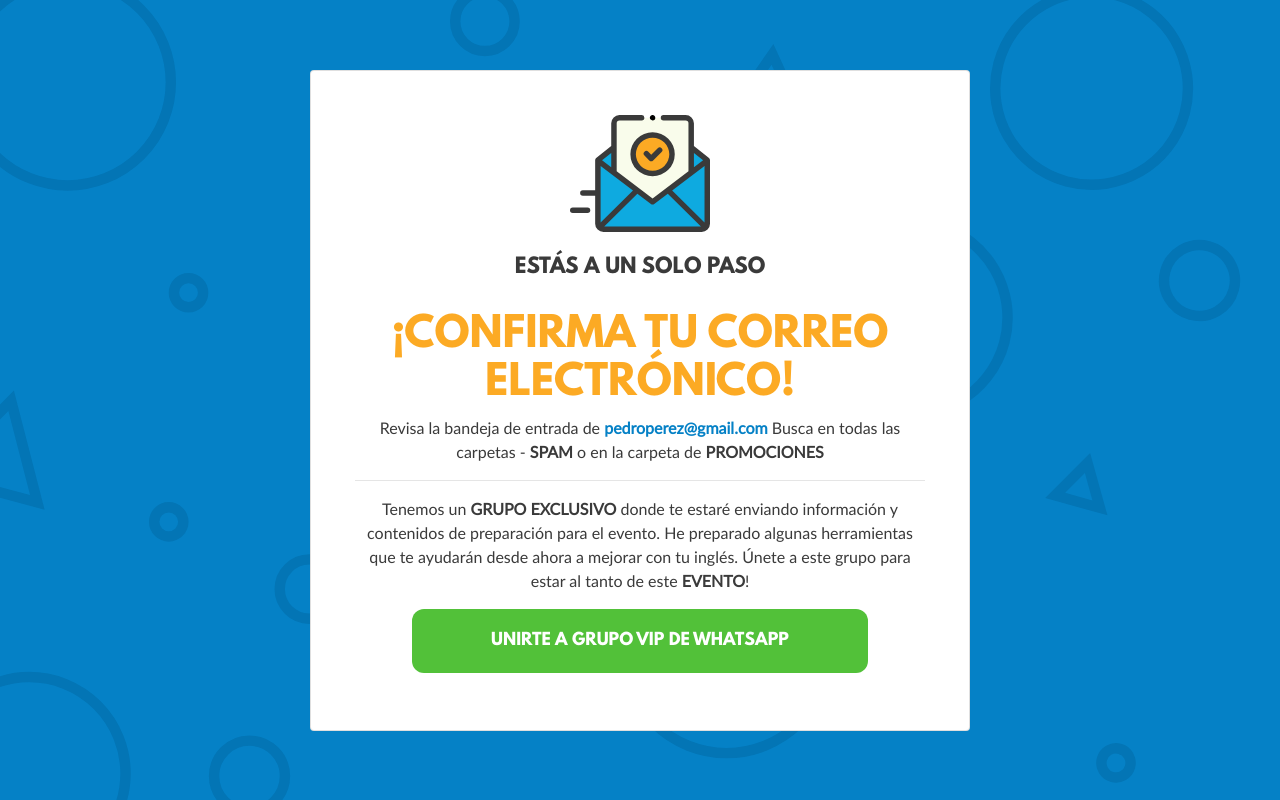
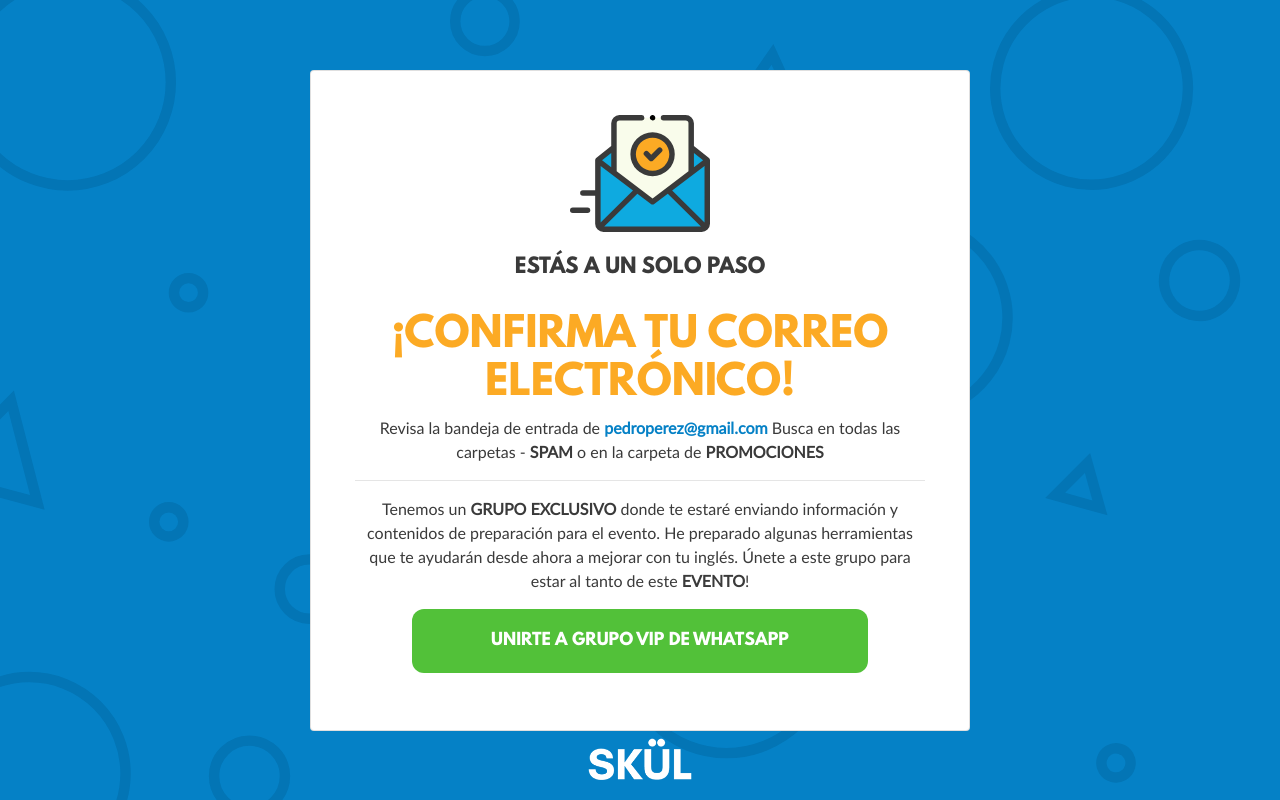
Before and after one commit to borizz1414/skull-cursos, a plain HTML site: page confirmar-correo.html in a window 1280 px wide. Drawn offline with nearby package versions, Linux system fonts and the light colour scheme.

Commit message:
Logo skull footer agregado

```diff
--- a/assets/css/style.css
+++ b/assets/css/style.css
@@ -53,6 +53,12 @@ input[type=text]{
   color:#0581C6;
 
 }
+.logo-skull{
+  bottom: 0;
+  position: absolute;
+  margin-bottom: 20px;
+
+}
 .btn-submit{
     border: 0;
     padding: 10px 0px;
--- a/confirmar-correo.html
+++ b/confirmar-correo.html
@@ -28,6 +28,10 @@
                 </div>
             </div>
           </div>
+          <div class="logo-skull">
+            <img src="./assets/img/logo-skull.png" alt="">
+          </div>
+
     </div>
     <script src="https://cdn.jsdelivr.net/npm/bootstrap@4.6.0/dist/js/bootstrap.min.js"></script>
     <script src="https://cdn.jsdelivr.net/npm/bootstrap@4.6.0/dist/js/bootstrap.bundle.min.js"></script>
```
Also changed, not shown: matriculas-cerradas.html (+3 -0 lines), assets/img/logo-skull.png (added).
